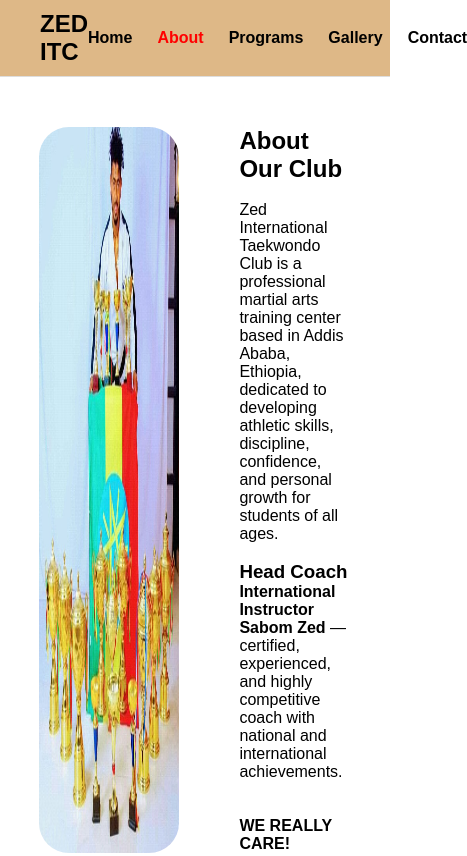
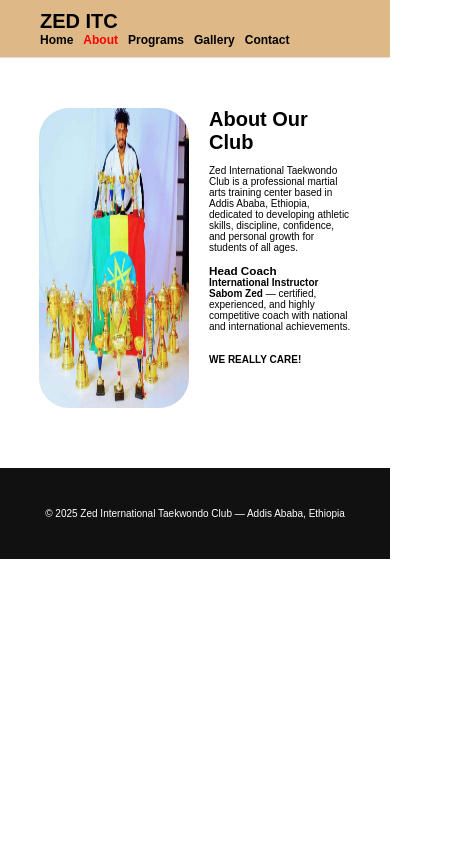
Before and after one commit to redu1221/zed-taekwondo, a plain HTML site: page about.html in a window 390 px wide. Shown: the top 856 px of the page, 467 px wide, since content can reach past the window. Drawn offline with Linux system fonts and the light colour scheme.

Commit message:
second commit

```diff
--- a/about.html
+++ b/about.html
@@ -9,8 +9,8 @@
 <body>
 
 <header>
+     <h2>ZED ITC</h2>
     <nav>
-        <h2>ZED ITC</h2>
         <ul>
             <li><a href="index.html">Home</a></li>
             <li><a href="about.html" class="active">About</a></li>
@@ -24,7 +24,7 @@
 <section class="about">
     <img src="images/coach.jpg" alt="Coach with trophies">
 
-    <div>
+    <div id="img-text">
         <h2>About Our Club</h2><br>
         <p>Zed International Taekwondo Club is a professional martial arts training center based in Addis Ababa, Ethiopia, dedicated to developing athletic skills, discipline, confidence, and personal growth for students of all ages.</p>
   <br>
--- a/css/style.css
+++ b/css/style.css
@@ -117,3 +117,48 @@ footer {
     color: white;
     margin-top: 60px;
 }
+
+@media (max-width: 600px){
+   h2{
+    font-size: 10px;
+   }
+
+   nav ul {
+    font-size: 12px;
+    gap: 10px;
+   }
+
+  .about{
+    display: flex;
+    flex-direction: row;
+    gap: 20px;
+  }
+ .about img {
+    height: 300px;
+    width: 150px;
+ }
+ #img-text{
+    font-size: 10px;
+ }
+ footer{
+    font-size: 10px;
+ }
+ table{
+    width: 300px;
+    height: 500px;
+ }
+ .programs h1,h2{
+    font-size: 20px;
+ }
+
+ .gallery h2{
+    font-size: 15px;
+ }
+
+ .contact h2{
+    font-size: 15px;
+ }
+ .contact p{
+    font-size: 15px;
+ }
+}
```
Also changed, not shown: contact.html (+1 -1 lines), gallery.html (+5 -5 lines), programs.html (+1 -1 lines).
